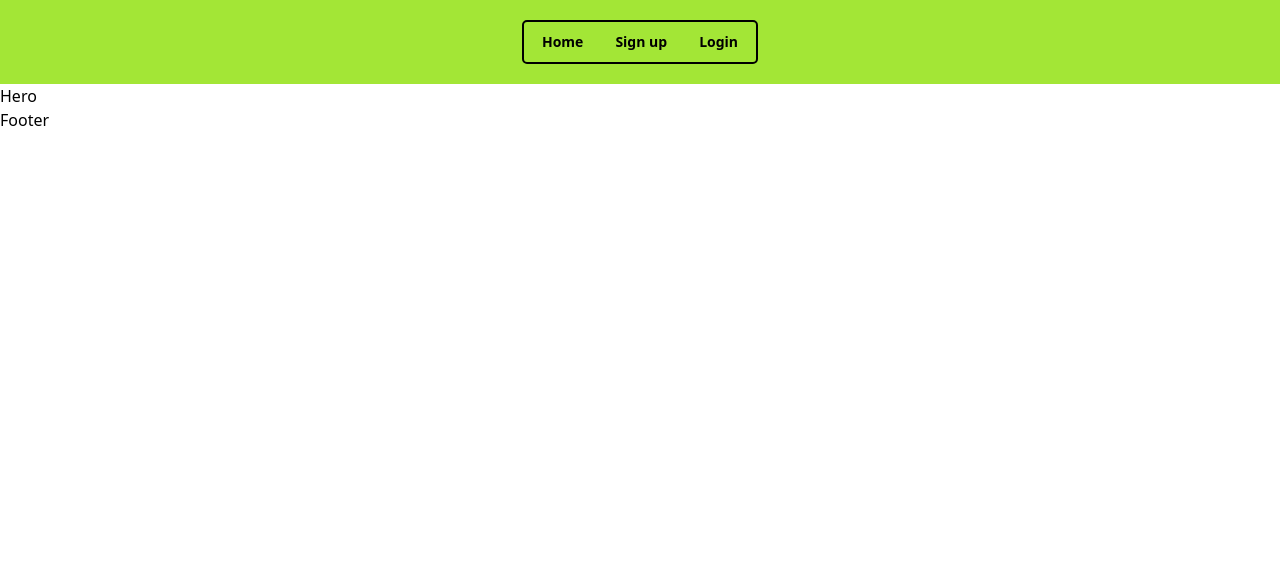
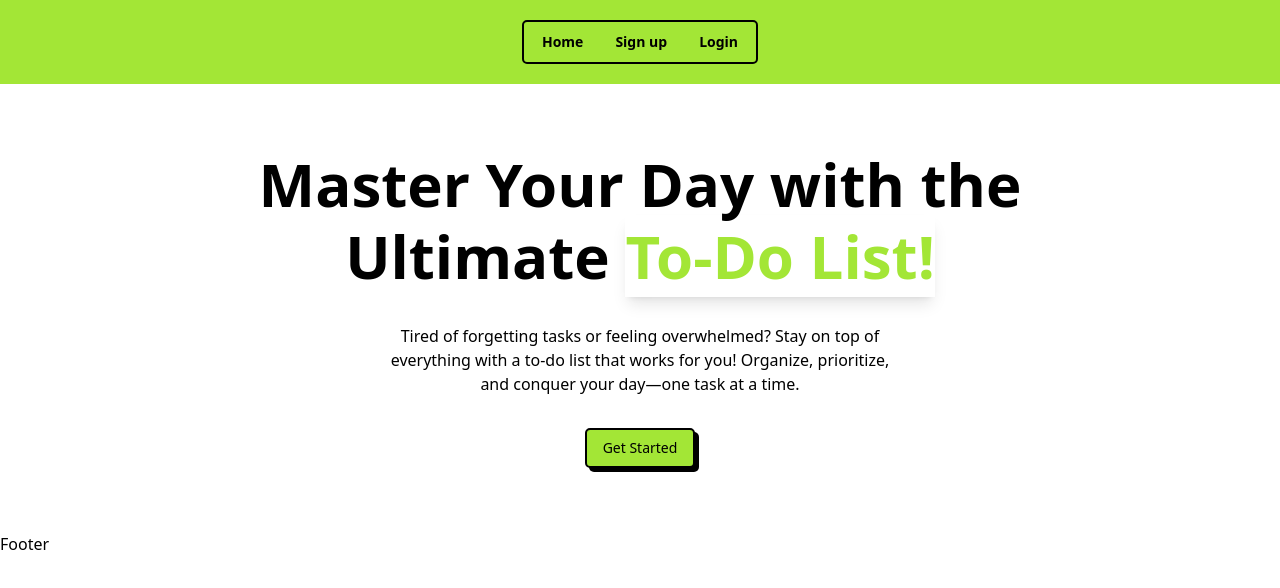
Before and after one commit to amitkushh/Todo-Mern-dev, a React app in the folder client/: page / in a window 1280 px wide. Shown: the top 588 px of the page. Built offline with nearby package versions, Linux system fonts and the light colour scheme; the HTML template or start-up script is replaced by a standard one.

Commit message:
hero section done

```diff
--- a/client/src/components/Hero/Hero.jsx
+++ b/client/src/components/Hero/Hero.jsx
@@ -1,9 +1,23 @@
-import React from 'react'
+import { Button } from "../ui/button";
+import { Link } from "react-router-dom";
 
 function Hero() {
   return (
-    <div>Hero</div>
-  )
+    <div className="flex flex-col justify-center items-center gap-8 px-7 py-16">
+      <h1 className="text-5xl text-center font-semibold md:text-6xl md:max-w-[800px] leading-[110%] md:leading-[120%]">
+        Master Your Day with the Ultimate{" "}
+        <span className="text-main shadow-lg">To-Do List!</span>
+      </h1>
+      <p className="text-center md:max-w-[500px]">
+        Tired of forgetting tasks or feeling overwhelmed? Stay on top of
+        everything with a to-do list that works for you! Organize, prioritize,
+        and conquer your day—one task at a time.{" "}
+      </p>
+      <Link to="/sign-up">
+        <Button>Get Started</Button>
+      </Link>
+    </div>
+  );
 }
 
-export default Hero
+export default Hero;
```
